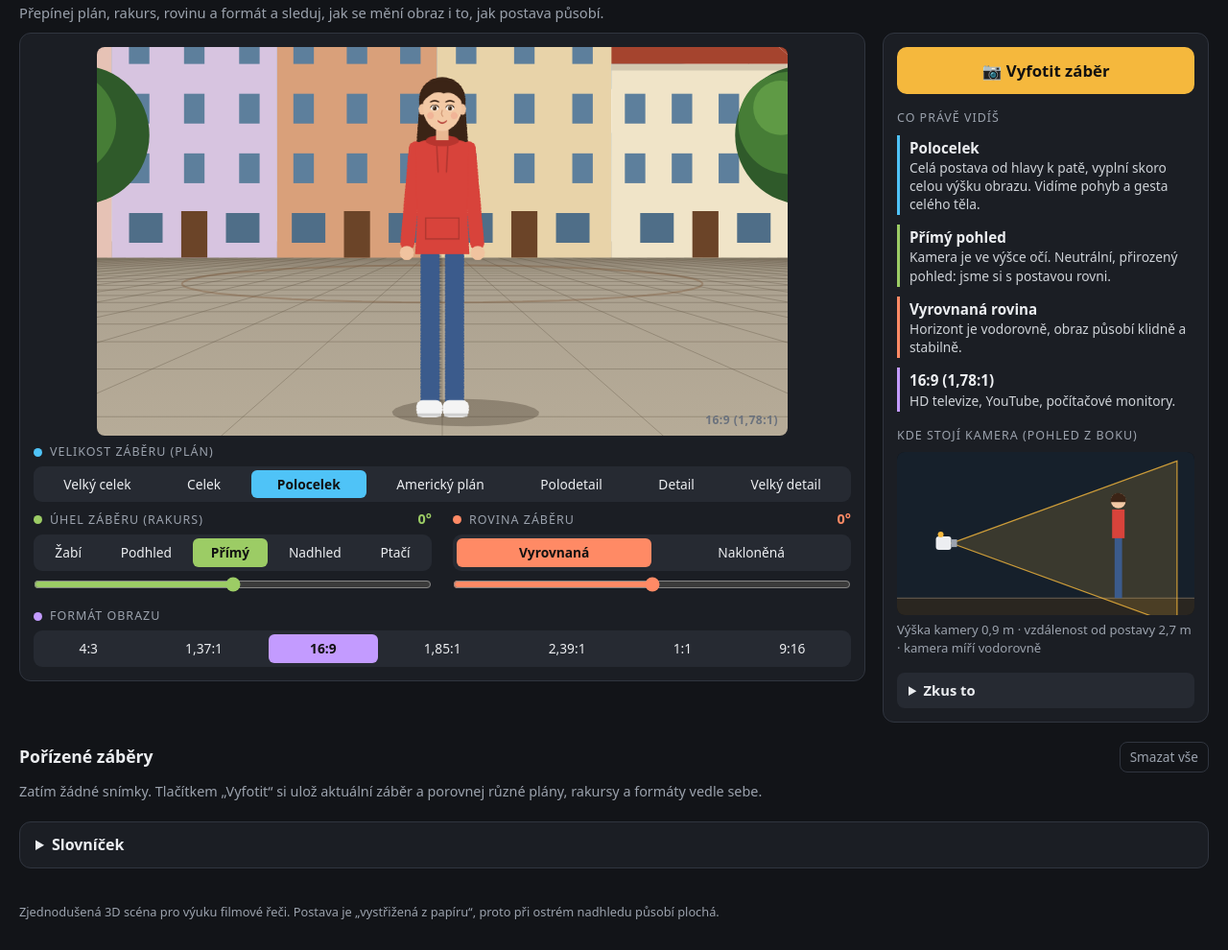
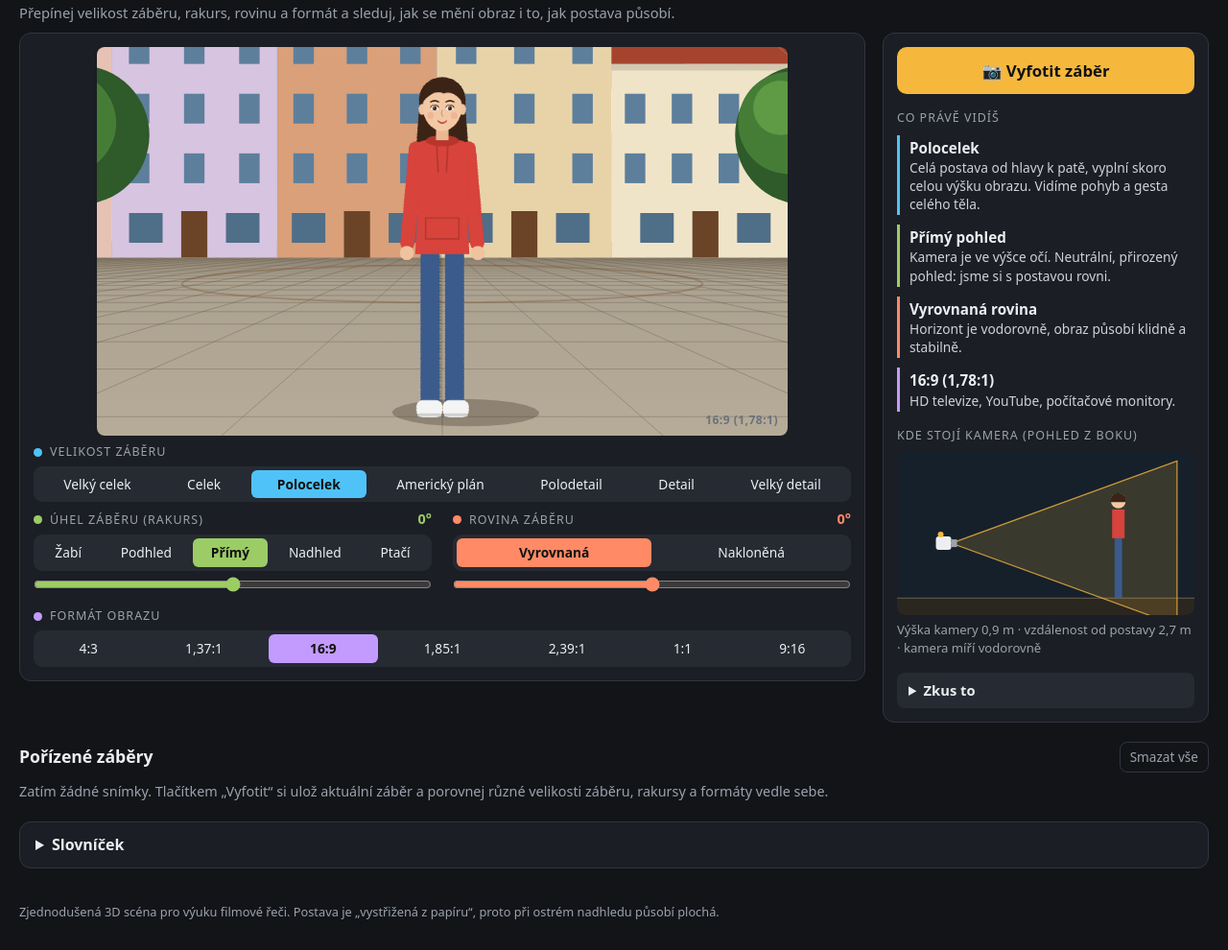
Before and after one commit to matejkus-edu/foto, a plain HTML site: page kamera.html in a window 1280 px wide. Shown: the part 50-1040 px from the top of the page at 96% size. Drawn offline with Linux system fonts and the light colour scheme.

Commit message:
Update kamera.html

```diff
--- a/kamera.html
+++ b/kamera.html
@@ -4,7 +4,7 @@
 <meta charset="utf-8">
 <meta name="viewport" content="width=device-width, initial-scale=1">
 <title>Kamera a záběr</title>
-<meta name="description" content="Interaktivní ukázka filmových plánů, rakursu, roviny záběru a formátu obrazu.">
+<meta name="description" content="Interaktivní ukázka filmových velikostí záběru, rakursu, roviny záběru a formátu obrazu.">
 <style>
 :root{
   --bg:#121418; --panel:#1b1e24; --panel2:#262a32; --line:#30353f;
@@ -61,7 +61,7 @@ section{max-width:1440px;margin:0 auto;padding:0 20px 20px}
 .gal-head h2{margin:0;font-size:1.1rem}
 .gal-head button{margin-left:auto;background:transparent;border:1px solid var(--line);color:var(--muted);border-radius:8px;padding:5px 10px;font:inherit;font-size:.85rem;cursor:pointer}
 .thumbs{display:grid;grid-template-columns:repeat(auto-fill,minmax(200px,1fr));gap:12px;align-items:start}
-.thumbs:empty::before{content:"Zatím žádné snímky. Tlačítkem „Vyfotit“ si ulož aktuální záběr a porovnej různé plány, rakursy a formáty vedle sebe.";color:var(--muted);font-size:.9rem;grid-column:1/-1}
+.thumbs:empty::before{content:"Zatím žádné snímky. Tlačítkem „Vyfotit“ si ulož aktuální záběr a porovnej různé velikosti záběru, rakursy a formáty vedle sebe.";color:var(--muted);font-size:.9rem;grid-column:1/-1}
 figure{margin:0;background:var(--panel);border:1px solid var(--line);border-radius:8px;overflow:hidden}
 figure .ph{background:#050608;display:flex;align-items:center;justify-content:center;aspect-ratio:16/9;cursor:zoom-in}
 figure img{display:block;max-width:100%;max-height:100%}
@@ -83,7 +83,7 @@ footer{max-width:1440px;margin:0 auto;padding:4px 20px 30px;color:var(--muted);f
 
 <header>
   <div class="hrow"><a class="back" href="index.html">← Všechna cvičení</a><h1>Kamera a záběr</h1></div>
-  <p>Přepínej plán, rakurs, rovinu a formát a sleduj, jak se mění obraz i to, jak postava působí.</p>
+  <p>Přepínej velikost záběru, rakurs, rovinu a formát a sleduj, jak se mění obraz i to, jak postava působí.</p>
 </header>
 
 <main>
@@ -96,7 +96,7 @@ footer{max-width:1440px;margin:0 auto;padding:4px 20px 30px;color:var(--muted);f
 
     <div class="controls">
       <div class="full" style="--c:var(--p)">
-        <div class="ctl-title"><span class="dot"></span>Velikost záběru (plán)</div>
+        <div class="ctl-title"><span class="dot"></span>Velikost záběru</div>
         <div class="seg" id="plans"></div>
       </div>
       <div style="--c:var(--r)">
@@ -130,7 +130,7 @@ footer{max-width:1440px;margin:0 auto;padding:4px 20px 30px;color:var(--muted);f
     <details class="try">
       <summary>Zkus to</summary>
       <ol>
-        <li>Vyfoť postavu ve všech sedmi plánech a seřaď snímky od nejširšího po nejbližší.</li>
+        <li>Vyfoť postavu ve všech sedmi velikostech záběru a seřaď snímky od nejširšího po nejbližší.</li>
         <li>Vyfoť polodetail v podhledu a pak v nadhledu. Jak postava působí v jednom a jak ve druhém?</li>
         <li>Najdi záběr, ve kterém postava působí jako hrdina, a záběr, kde působí ztraceně a bezmocně.</li>
         <li>Porovnej celek ve formátu 2,39:1 a 9:16. Co se do záběru vešlo a co ne?</li>
@@ -152,7 +152,7 @@ footer{max-width:1440px;margin:0 auto;padding:4px 20px 30px;color:var(--muted);f
   <details class="gl">
     <summary>Slovníček</summary>
     <dl>
-      <dt>Plán (velikost záběru)</dt>
+      <dt>Velikost záběru</dt>
       <dd>Kolik z postavy a prostředí je v záběru vidět: velký celek, celek, polocelek, americký plán, polodetail, detail a velký detail. Čím blíž, tím víc emocí a tím méně prostředí.</dd>
       <dt>Rakurs (úhel záběru)</dt>
       <dd>Z jaké výšky a pod jakým úhlem se kamera dívá: žabí perspektiva, podhled, přímý pohled (v úrovni očí), nadhled a ptačí perspektiva. Podhled postavu zvětšuje a dodává jí sílu, nadhled ji zmenšuje a oslabuje.</dd>
```
